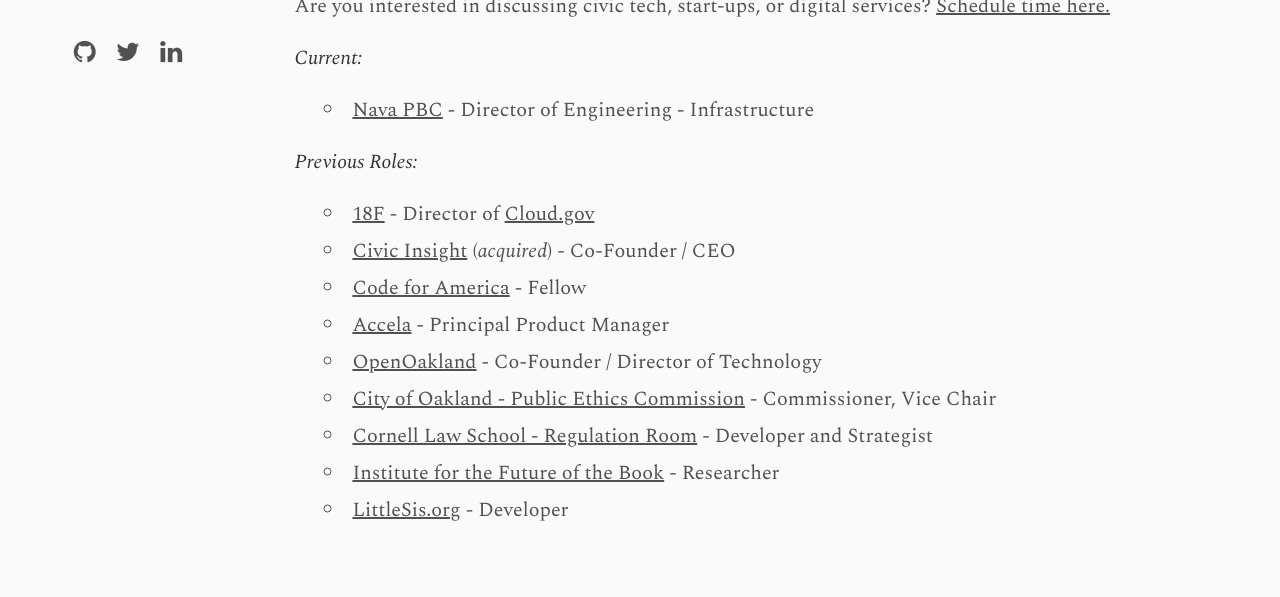
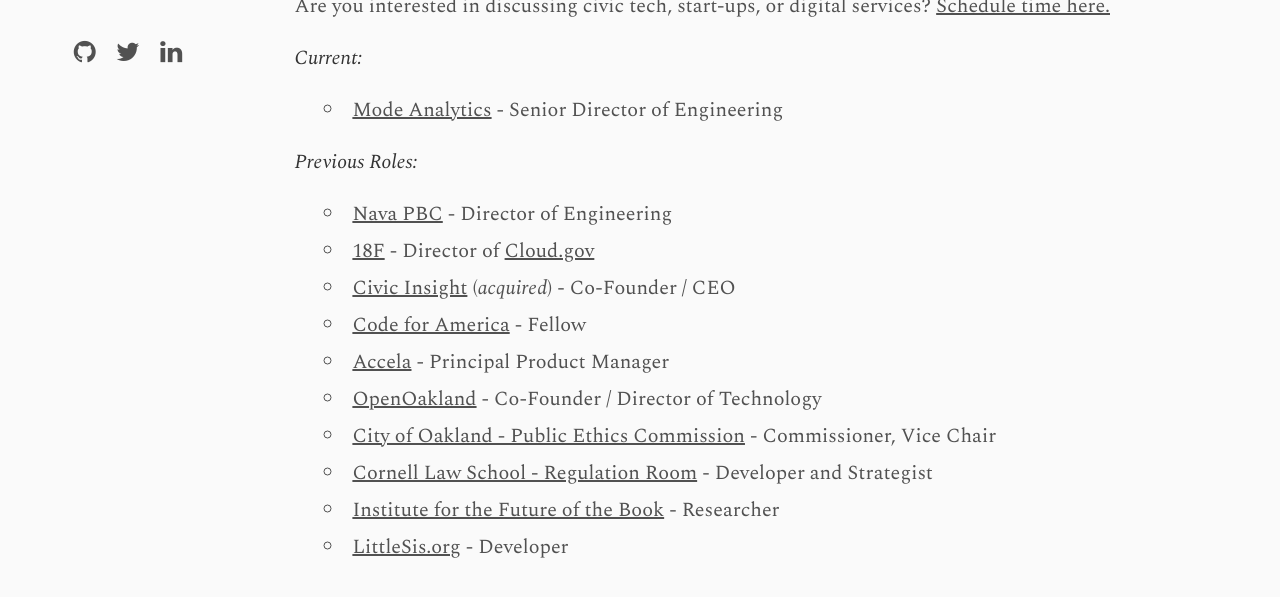
Before and after one commit to eddietejeda/eddietejeda.com, a Jekyll site: the page built from index.md, in a window 1280 px wide, cut to the strip 218-815 px from the top of the page. Built offline with Jekyll 4.4.1, drawn with Linux system fonts in a browser that asks for light colours.

Commit message:
Add Mode

```diff
--- a/index.md
+++ b/index.md
@@ -8,10 +8,11 @@ Are you interested in discussing civic tech, start-ups, or digital services? <a
 
 ***Current:***
 
-  - [Nava PBC](https://navapbc.com) - Director of Engineering - Infrastructure
+  - [Mode Analytics](https://mode.com) - Senior Director of Engineering
 
 ***Previous Roles:***
 
+  - [Nava PBC](https://navapbc.com) - Director of Engineering
   - [18F](https://18f.gsa.gov) - Director of [Cloud.gov](https://cloud.gov)
   - [Civic Insight](http://civicinsight.com) (*acquired*) - Co-Founder / CEO
   - [Code for America](https://www.codeforamerica.org) - Fellow
```
